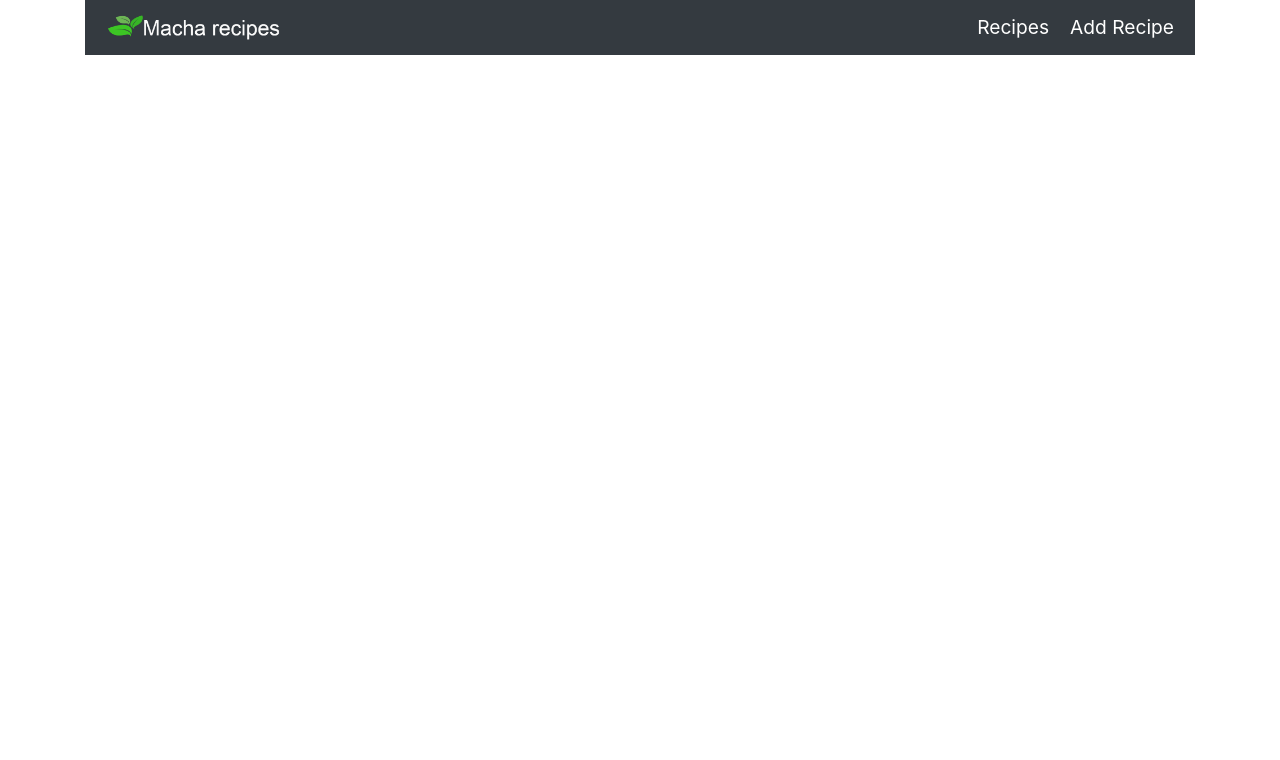
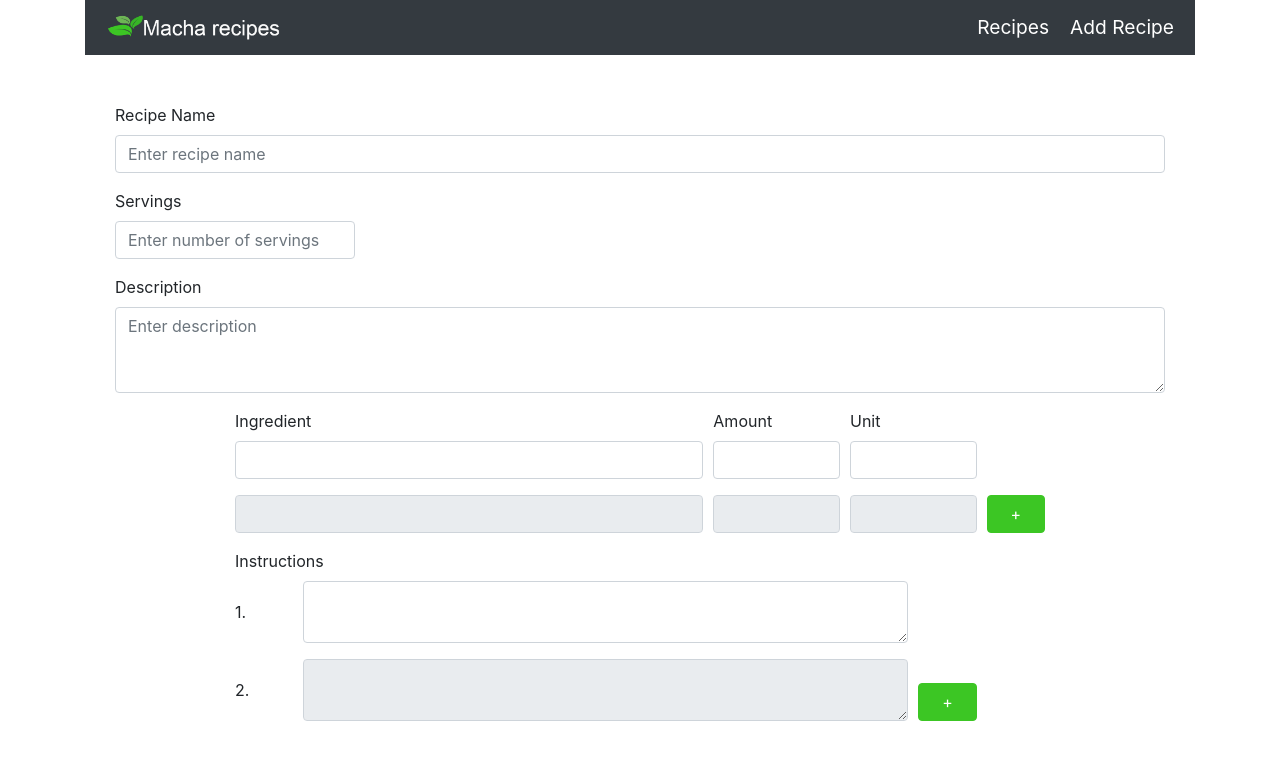
Before and after one commit to martinmartinchan/macharecipes-react, a React (Create React App) app: page /add in a window 1280 px wide. Shown: the top 760 px of the page. Built offline with nearby package versions, Linux system fonts and the light colour scheme; no server answers.

Commit message:
Added form in AddRecipe component

```diff
--- a/src/AddRecipe.js
+++ b/src/AddRecipe.js
@@ -1,8 +1,239 @@
 import React, { Component } from 'react';
 
 class AddRecipe extends Component {
+	constructor(props) {
+		super(props);
+		this.state = {
+			name: "",
+			servings: "",
+			description: "",
+			ingredients: [
+				{
+					name: "",
+					amount: "",
+					unit: "",
+				}
+			],
+			instructions: [
+				{
+					step: 1,
+					instruction: "",
+				}
+			],
+		}
+	}
+
+	addIngredientRow(e) {
+		const tempIngredients = this.state.ingredients;
+		tempIngredients.push({
+			name: "",
+			amount: "",
+			unit: "",
+		});
+		this.setState({
+			ingredients: tempIngredients,
+		})
+		e.preventDefault();
+	}
+
+	addInstructionRow(e) {
+		const tempInstructions = this.state.instructions;
+		tempInstructions.push({
+			step: tempInstructions.length,
+			instruction: "",
+		});
+		this.setState({
+			instructions: tempInstructions,
+		})
+		e.preventDefault();
+	}
+
+	removeIngredientRow(e, index) {
+		const tempIngredients = this.state.ingredients;
+		tempIngredients.splice(index, 1);
+		this.setState({
+			ingredients: tempIngredients,
+		})
+		e.preventDefault();
+	}
+
+	removeInstructionRow(e, index) {
+		const tempInstructions = this.state.instructions;
+		tempInstructions.splice(index, 1);
+		this.setState({
+			instructions: tempInstructions,
+		})
+		e.preventDefault();
+	}
+
+	handleChangeName(e) {
+		this.setState({
+			name: e.target.value,
+		});
+	}
+
+	handleChangeServings(e) {
+		this.setState({
+			servings: e.target.value,
+		});
+	}
+
+	handleChangeDescription(e) {
+		this.setState({
+			description: e.target.value,
+		});
+	}
+
+	handleChangeIngredientName(e, index) {
+		const tempIngredients = this.state.ingredients;
+		tempIngredients[index].name = e.target.value;
+		this.setState({
+			ingredients: tempIngredients,
+		});
+	}
+
+	handleChangeIngredientAmount(e, index) {
+		const tempIngredients = this.state.ingredients;
+		tempIngredients[index].amount = e.target.value;
+		this.setState({
+			ingredients: tempIngredients,
+		});
+	}
+
+	handleChangeIngredientUnit(e, index) {
+		const tempIngredients = this.state.ingredients;
+		tempIngredients[index].unit = e.target.value;
+		this.setState({
+			ingredients: tempIngredients,
+		});
+	}
+
+	handleChangeInstruction(e, index) {
+		const tempInstructions = this.state.instructions;
+		tempInstructions[index].instruction = e.target.value;
+		this.setState({
+			instructions: tempInstructions,
+		});
+	}
+
 	render() {
-		return null;
+		let ingredients = [];
+		ingredients.push(<div key={0} className="form-row flex-nowrap">
+			<div className="form-group col-7">
+				<label htmlFor="ingredients-input">Ingredient</label>
+				<input value={this.state.ingredients[0].name} onChange={e => this.handleChangeIngredientName(e, 0)} className="form-control ingredients-input"></input>
+			</div>
+			<div className="form-group col-2">
+				<label htmlFor="amount-input">Amount</label>
+				<input value={this.state.ingredients[0].amount} onChange={e => this.handleChangeIngredientAmount(e, 0)} className="form-control amount-input"></input>
+			</div>
+			<div className="form-group col-2">
+				<label htmlFor="units-input">Unit</label>
+				<input value={this.state.ingredients[0].unit} onChange={e => this.handleChangeIngredientUnit(e, 0)} className="form-control units-input"></input>
+			</div>
+		</div>);
+
+		for (let i = 1; i < this.state.ingredients.length; i++) {
+			ingredients.push(
+				<div key={i} className="form-row flex-nowrap">
+					<div className="form-group col-7">
+						<input value={this.state.ingredients[i].name} onChange={e => this.handleChangeIngredientName(e, i)} className="form-control ingredients-input"></input>
+					</div>
+					<div className="form-group col-2">
+						<input value={this.state.ingredients[i].amount} onChange={e => this.handleChangeIngredientAmount(e, i)} className="form-control amount-input"></input>
+					</div>
+					<div className="form-group col-2">
+						<input value={this.state.ingredients[i].unit} onChange={e => this.handleChangeIngredientUnit(e, i)} className="form-control units-input"></input>
+					</div>
+					<div className="form-group col-1">
+						<button className="btn btn-danger w-100" type="submit" onClick={e => {this.removeIngredientRow(e, i)}}>-</button>
+					</div>
+				</div>
+			);
+		}
+
+		ingredients.push(<div key={this.state.ingredients.length+1} className="form-row flex-nowrap">
+			<div className="form-group col-7">
+				<input className="form-control" readOnly></input>
+			</div>
+			<div className="form-group col-2">
+				<input className="form-control" readOnly></input>
+			</div>
+			<div className="form-group col-2">
+				<input className="form-control" readOnly></input>
+			</div>
+			<div className="form-group col-1">
+				<button type="submit" className="btn btn-primary w-100" onClick={e => this.addIngredientRow(e)}>+</button>
+			</div>
+		</div>);
+
+		let instructions = [];
+		instructions.push(<div key={0} className="form-row align-items-end flex-nowrap">
+			<div className="form-group col-1 align-self-center">
+				<span>{this.state.instructions[0].step}.</span>
+			</div>
+			<div className="form-group col-9">
+				<textarea value={this.state.instructions[0].instruction} onChange={e => this.handleChangeInstruction(e, 0)} className="form-control instruction-input" rows="2"></textarea>
+			</div>
+		</div>);
+
+		for (let i = 1; i < this.state.instructions.length; i++) {
+			instructions.push(<div key={i} className="form-row align-items-end flex-nowrap">
+				<div className="form-group col-1 align-self-center">
+					<span className="instruction-step">{i+1}.</span>
+				</div>
+				<div className="form-group col-9">
+					<textarea value={this.state.instructions[i].instruction} onChange={e => this.handleChangeInstruction(e, i)} className="form-control instruction-input"></textarea>
+				</div>
+				<div className="form-group col-1">
+					<button onClick={e => this.removeInstructionRow(e, i)} className="btn btn-danger w-100" type="submit">-</button>
+				</div>
+			</div>
+			);
+		}
+
+		instructions.push(<div key={this.state.instructions.length+1} className="form-row align-items-end flex-nowrap">
+			<div className="form-group col-1 align-self-center">
+				<span id="read-only-instruction-number">{this.state.instructions.length+1}.</span>
+			</div>
+			<div className="form-group col-9">
+				<textarea className="form-control" rows="2" readOnly></textarea>
+			</div>
+			<div className="form-group col-1">
+				<button onClick={e => this.addInstructionRow(e)} type="submit" className="btn btn-primary w-100">+</button>
+			</div>
+		</div>
+		);
+
+		return <div className="container mt-5 mx-auto">
+			<form>
+				<div className="form-group col-sm-12">
+					<label htmlFor="recipe-name">Recipe Name</label>
+					<input value={this.state.name} onChange={e => this.handleChangeName(e)} className="form-control" placeholder="Enter recipe name"></input>
+				</div>
+
+				<div>
+					<div className="form-group col-6 col-md-3">
+						<label htmlFor="servings">Servings</label>
+						<input type="number" value={this.state.servings} onChange={e => this.handleChangeServings(e)} className="form-control" placeholder="Enter number of servings"></input>
+					</div>
+        </div>
+
+				<div className="form-group col-12">
+          <label htmlFor="recipe-description">Description</label>
+          <textarea value={this.state.description} onChange={e => this.handleChangeDescription(e)} className="form-control" rows="3" placeholder="Enter description"></textarea>
+        </div>
+
+				<div className="small-width mx-auto">
+					{ingredients}
+				</div>
+
+				<div className="small-width mx-auto">
+					<label htmlFor="instruction-input">Instructions</label>
+					{instructions}
+				</div>
+			</form>
+		</div>;
 	}
 }
 
--- a/src/App.js
+++ b/src/App.js
@@ -44,6 +44,7 @@ class App extends Component {
   }
 
   showRecipe(recipe) {
+    window.location.pathname = `/recipe/${recipe.name}`;
   }
 
   render() {
--- a/src/index.css
+++ b/src/index.css
@@ -46,6 +46,16 @@
   color: inherit;
 }
 
+.btn-primary {
+  background-color: rgba(60, 198, 36, 1) !important;
+  border-color: rgba(60, 198, 36, 1) !important;
+}
+
+.btn-primary:hover {
+  background-color: rgba(55, 181, 33, 1) !important;
+  border-color: rgba(55, 181, 33, 1) !important;
+}
+
 @media screen and (min-width: 576px) {
   #logo {
     width: 185px;
```
